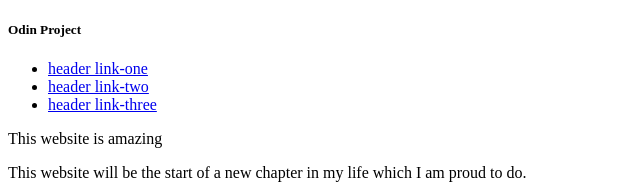
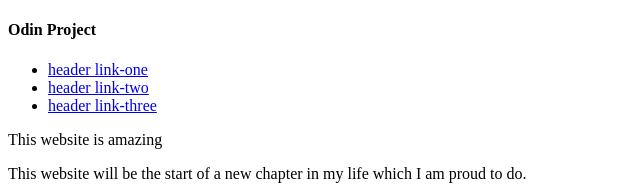
Before and after one commit to Carlos-Owens/Landing-page, a plain HTML site: page index.html in a window 1280 px wide. Shown: the top 195 px of the page, 0-640 px from the left. Drawn offline with Linux system fonts and the light colour scheme.

Commit message:
Change header size for the header logo

```diff
--- a/index.html
+++ b/index.html
@@ -10,7 +10,7 @@
 <body>
     <div class="container">
         <div class="header">
-            <h5>Odin Project</h5>
+            <h4>Odin Project</h4>
             <ul>
                 <li><a href="#">header link-one</a></li>
                 <li><a href="#">header link-two</a></li>
```
